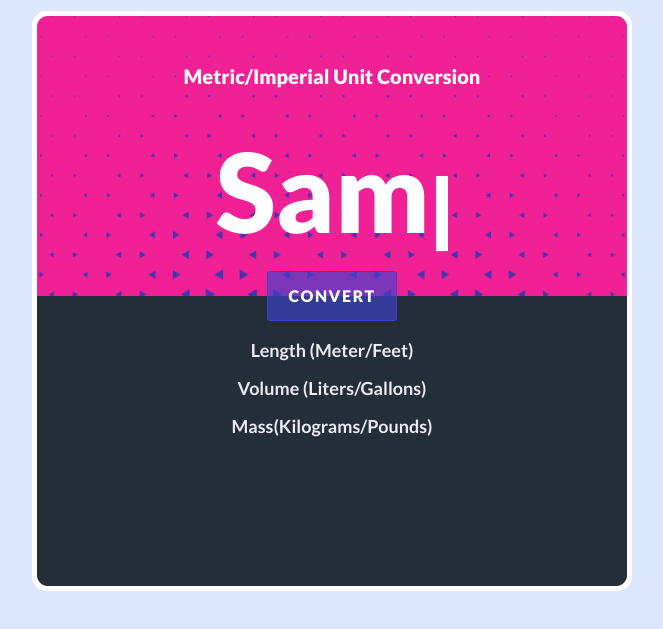
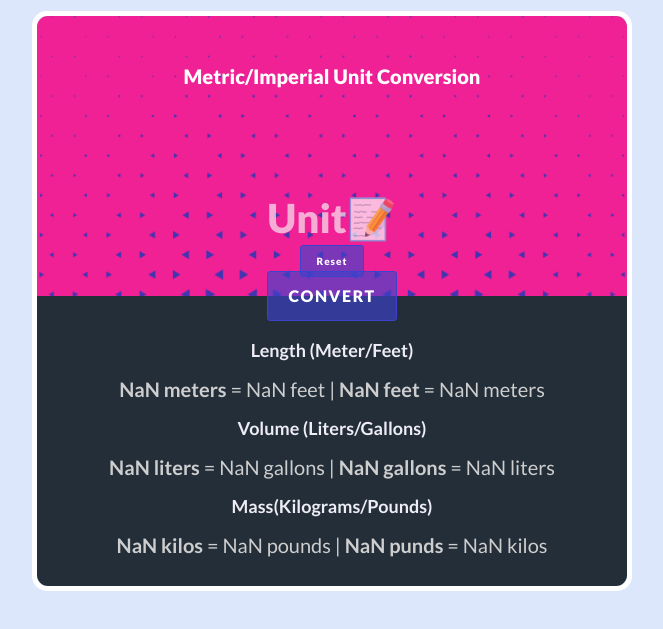
Before and after one commit to gabmartires/SoloProject-Unit-Converter, a website built with Vite: page index.html in a window 1280 px wide. Both pictures are taken after typing "Sample" into the empty fields and a click on the button "CONVERT". Shown: the part 139-768 px from the top of the page, without its empty margins (308-971 px from the left). Built offline with nearby package versions, Linux system fonts and the light colour scheme.

Commit message:
JS Working Calculations

```diff
--- a/index.css
+++ b/index.css
@@ -113,3 +113,23 @@ header {
     color: #fff;
     background-color:rgb(61, 66, 204);
 }
+
+#reset-btn {
+    display: inline-flex;
+    justify-content: center;
+    align-items: center;
+    margin: -50px;
+    color: #fff;
+    background-color:rgba(61, 66, 204, 0.644);
+    font-weight: 800;
+    padding: 10px 16px 10px 16px;
+    border: 1px solid rgb(61, 66, 204);
+    border-radius: 3px;
+    letter-spacing: .1em;
+    font-size: .5em;
+}
+
+#reset-btn:hover {
+    color: #fff;
+    background-color:rgb(61, 66, 204);
+}
--- a/index.html
+++ b/index.html
@@ -12,6 +12,7 @@
             <section id="top" class="large-6">
              <header>Metric/Imperial Unit Conversion</header>
                 <input id="input-el" type="text" placeholder="Unit📝">
+                <button id="reset-btn">Reset</button>
             </section>
             <section id="bottom" class="large-6">
                 <button id="convert-btn">CONVERT</button>
--- a/index.js
+++ b/index.js
@@ -1,29 +1,35 @@
-let unit = []
-const meter = 0.3048
-const feet = 3.28084
-const gallon = 0.2641729
-const liters = 3.7854
-const kilo = 2.204623
-const pound = 0.4535924
+//let num = ""
+let number = ""
+const units = {
+    "meter": 0.3048,
+    "feet" : 3.28084,
+    "gallon": 0.2641729,
+    "liter": 3.7854,
+    "kilo": 2.204623,
+    "pound": 0.4535924
+}
+let inputEl = document.getElementById("input-el")
 let convertBtn = document.getElementById("convert-btn")
-let inputEl = document.getElementById("input-el")
+let resetBtn = document.getElementById("reset-btn")
 let lengthEl = document.getElementById("lenght-el")
 let volumeEl = document.getElementById("volume-el")
 let massEl = document.getElementById("mass-el")
-let toNumber = JSON.parse(localStorage.getItem("unit"))
-
-console.log(toNumber[0])
-console.log(typeof toNumber)
-
-convertBtn.addEventListener("click", function(){
-    unit.push(inputEl.value)
-    inputEl.value = '';
-    localStorage.setItem("keyVal", JSON.stringify(unit))
-    toDOM()
-})
 
 
 
+convertBtn.addEventListener("click", function(){
+    let val = inputEl.value
+    number = Number(val)
+
+/* if (inputEl.value == 0){
+        lengthEl = ""
+        volumeEl = ""
+        massEl = ""
+    } else {
+
+    }
+    inputEl.value = '';
+    */
     function convert() {
     let feetToMeters = ""
     let meterToFeet = ""
@@ -31,27 +37,27 @@ function convert() {
     let galToLiters = ""
     let kiloToPounds = ""
     let poundToKilos = ""
-     feetToMeters = toNumber[0] * meter
-     meterToFeet = toNumber[0]* feet
-     litersToGallons = toNumber[0]* gallon
-     galToLiters = toNumber[0]* liters
-     kiloToPounds = toNumber[0] * kilo
-     poundToKilos = toNumber[0] * pound
+    feetToMeters = number * units.meter
+    meterToFeet = number * units.feet
+    litersToGallons = number * units.gallon
+    galToLiters = number * units.gallon
+    kiloToPounds = number * units.kilo
+    poundToKilos = number * units.pound
     return [feetToMeters, meterToFeet, litersToGallons, galToLiters, kiloToPounds, poundToKilos]
    }
+   let result = convert()
+   toDOM()
 
-let result = convert()
 
     function toDOM() {
-    lengthEl.innerHTML = `<strong>${unit[0]} meters</strong> = ${result[1].toFixed(3)} feet  |  <strong>${unit[0]} feet</strong> = ${result[0].toFixed(3)} meters`
-    volumeEl.innerHTML = `<strong>${unit[0]} liters</strong> = ${result[2].toFixed(3)} gallons  |  <strong>${unit[0]} gallons</strong> = ${result[3].toFixed(3)} liters`
-    massEl.innerHTML = `<strong>${unit[0]} kilos</strong> = ${result[4].toFixed(3)} pounds  |  <strong>${unit[0]} punds</strong> = ${result[5].toFixed(3)} kilos`
+    lengthEl.innerHTML = `<strong>${number} meters</strong> = ${result[1].toFixed(3)} feet  |  <strong>${number} feet</strong> = ${result[0].toFixed(3)} meters`
+    volumeEl.innerHTML = `<strong>${number} liters</strong> = ${result[2].toFixed(3)} gallons  |  <strong>${number} gallons</strong> = ${result[3].toFixed(3)} liters`
+    massEl.innerHTML = `<strong>${number} kilos</strong> = ${result[4].toFixed(3)} pounds  |  <strong>${number} punds</strong> = ${result[5].toFixed(3)} kilos`
 }
+inputEl.value = ''
+})
 
-function clear() {
-    if(unit.length === 2) {
-        toNumber = localStorage.removeItem("keyVal")
-    }
-}
+resetBtn.addEventListener("click", function(){
+    console.log("clicked")
 
-clear()
+})
```
Lines whose indentation alone changed are shown as unchanged.
